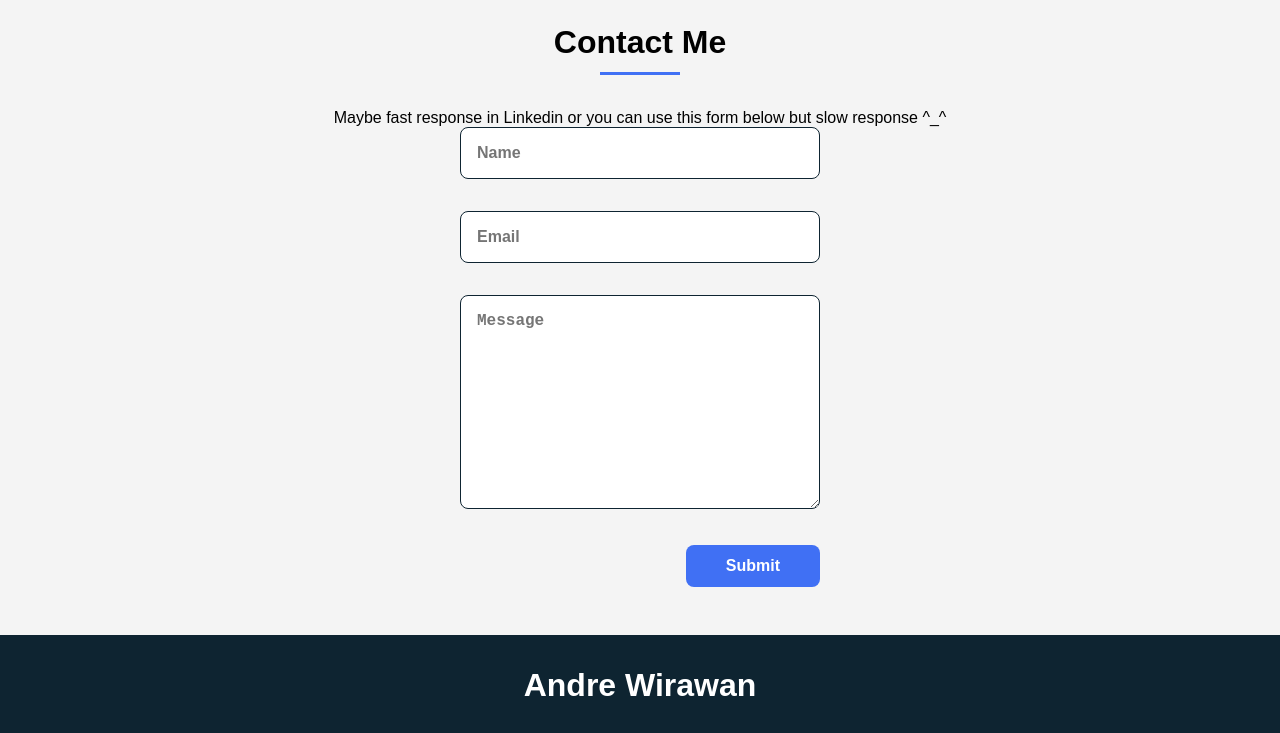
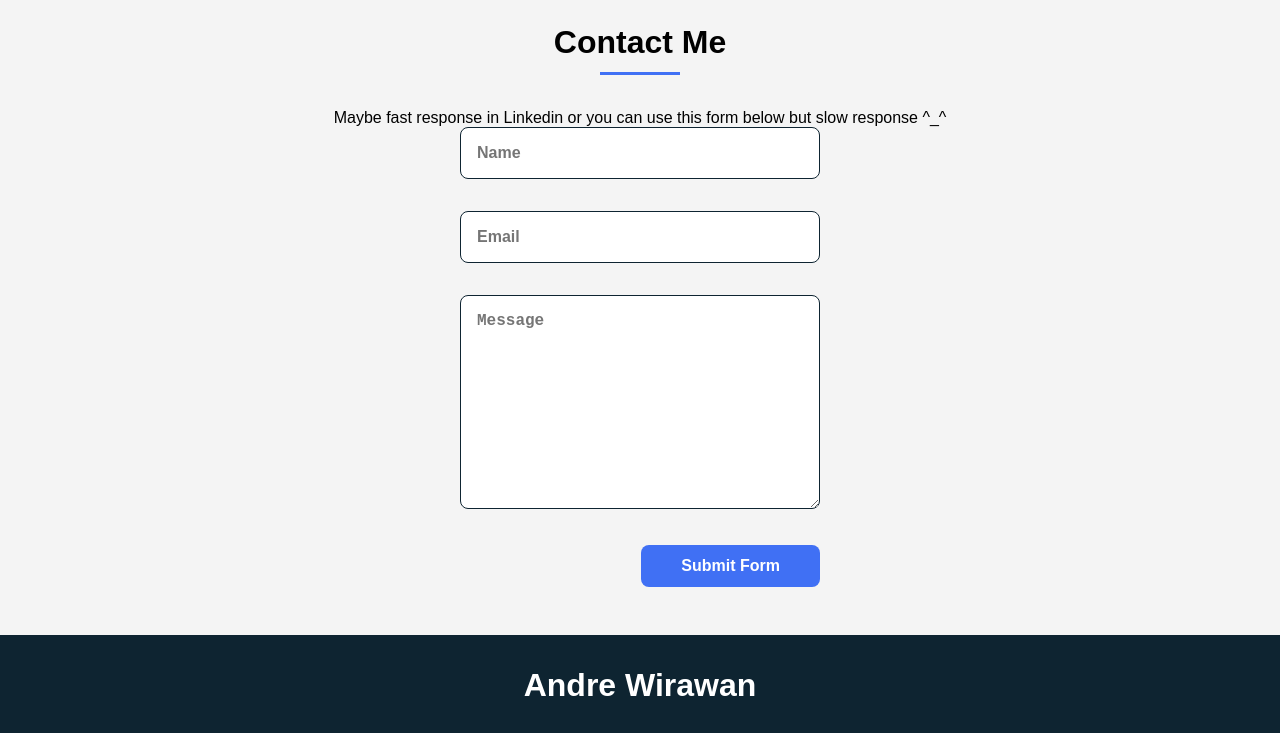
Before and after one commit to andrewirawanwijaya/andrewirawanwijaya.github.io, a plain HTML site: page index.html in a window 1280 px wide. Shown: the part 3240-3973 px from the top of the page. Drawn offline with Linux system fonts and the light colour scheme.

Commit message:
Update index.html

```diff
--- a/index.html
+++ b/index.html
@@ -240,11 +240,12 @@
 
                 <div class="contact__container bd-grid">
                     Maybe fast response in Linkedin or you can use this form below but slow response ^_^
-                    <form action="https://formsubmit.co/andre_wirawan88@yahoo.co.id" method="POST" class="contact__form">
+                    <form action="https://formsubmit.co/andre_wirawan88@yahoo.co.id" method="POST" class="contact__form" target="_blank">
                         <input type="text" name="name" placeholder="Name" class="contact__input">
                         <input type="mail" name="email" placeholder="Email" class="contact__input">
                         <textarea name="message" placeholder="Message" id="" cols="0" rows="10" class="contact__input"></textarea>
-                        <input type="button" value="Submit" class="contact__button button">
+<!--                         <input type="button" value="Submit" class="contact__button button"> -->
+                        <button type="submit" class="contact__button button">Submit Form</button>
                     </form>
                 </div>
             </article>
```
